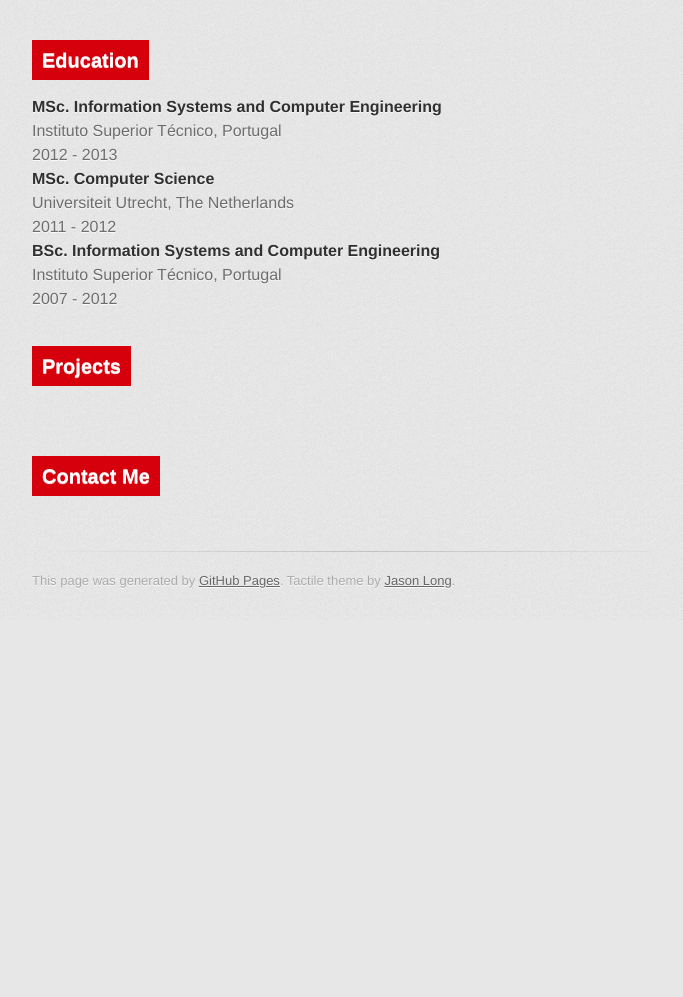
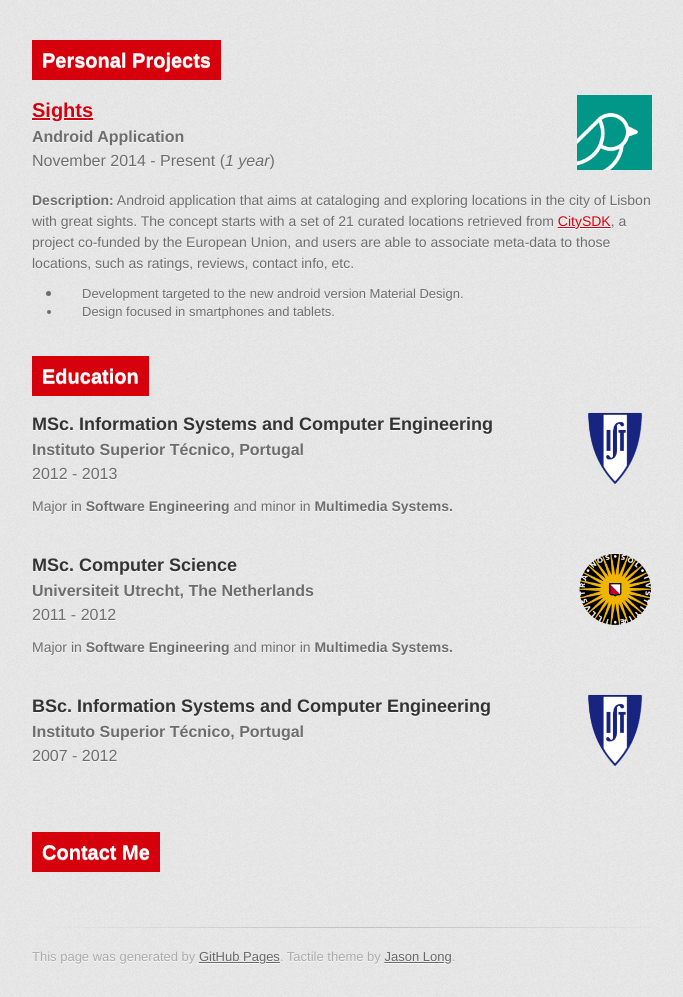
Before and after one commit to Vnepomuceno/vnepomuceno.github.io, a plain HTML site: page index.html in a window 1280 px wide. Shown: the part 760-1757 px from the top of the page, without its empty margins (298-981 px from the left). Before the commit the page ends 1380 px from the top, so only its background shows below. Drawn offline with Linux system fonts and the light colour scheme; a web font is replaced by a local one.

Commit message:
Added content in Professional Projects

```diff
--- a/index.html
+++ b/index.html
@@ -67,26 +67,69 @@
 <br/>
 
 <span class="sectionTitle">
+<a id="creating-pages-manually" class="anchor" href="#creating-pages-manually" aria-hidden="true"><span class="octicon octicon-link"></span></a>Personal Projects</span>
+
+<div class="companyDescriptionDiv">
+  <div style="display:block;position:absolute;">
+    <p class="projectTitle"><a href="http://facebook.com/sightsapp">Sights</a></p>
+    <span><strong>Android Application</strong></span><br/>
+    <span>November 2014 - Present (<span id="sightsRange"></span>)
+  </div>
+  <div style="display:block;float:right">
+    <div class="companyLogo"><a href="http://facebook.com/sightsapp"><img src="images/sights-logo.png" style="width:75px; height:75px"></a></div>
+  </div>
+</div>
+
+<script type="text/javascript">
+  document.getElementById('sightsRange').innerHTML = getDifferenceDatesNatLang(new Date('2014-11-01'), new Date());
+</script>
+
+<div style="font-size:14px"><strong>Description:</strong> Android application that aims at cataloging and exploring locations in the city of Lisbon with great sights. The concept starts with a set of 21 curated locations retrieved from <a href="http://citysdk.eu">CitySDK</a>, a project co-funded by the European Union, and users are able to associate meta-data to those locations, such as ratings, reviews, contact info, etc.</div>
+
+<ul style="margin:10px 0 0 30px;line-height:18px;">
+  <li><small>Development targeted to the new android version Material Design.</li>
+  <li><small>Design focused in smartphones and tablets.</small></li>
+</ul>
+
+<span class="sectionTitle">
 <a id="designer-templates" class="anchor" href="#designer-templates" aria-hidden="true"><span class="octicon octicon-link"></span></a>Education</span>
 
-<h4>MSc. Information Systems and Computer Engineering</h4>
-<span>Instituto Superior Técnico, Portugal</span><br/>
-<span>2012 - 2013</span>
+<div class="degreeDescriptionDiv">
+  <div style="display:block;position:absolute;">
+    <p class="degreeTitle">MSc. Information Systems and Computer Engineering</p>
+    <span style="font-size:16px;"><strong>Instituto Superior Técnico, Portugal</strong></span><br/>
+    <span style="font-size:16px;">2012 - 2013</span>
+  </div>
+  <div style="display:block;float:right">
+    <div class="companyLogo"><a href="https://tecnico.ulisboa.pt/en/"><img src="images/ist-logo.png" style="width:75px; height:75px"></a></div>
+  </div>
+</div>
+<div style="font-size:14px;margin-bottom:35px;">Major in <strong>Software Engineering</strong> and minor in <strong>Multimedia Systems.</strong></div>
 
-<h4>MSc. Computer Science</h4>
-<span>Universiteit Utrecht, The Netherlands</span><br/>
-<span>2011 - 2012</span>
+<div class="degreeDescriptionDiv">
+  <div style="display:block;position:absolute;">
+    <p class="degreeTitle">MSc. Computer Science</p>
+    <span style="font-size:16px;"><strong>Universiteit Utrecht, The Netherlands</strong></span><br/>
+    <span style="font-size:16px;">2011 - 2012</span>
+  </div>
+  <div style="display:block;float:right">
+    <div class="companyLogo"><a href="http://www.uu.nl/en"><img src="images/uu-logo.png" style="width:75px; height:75px"></a></div>
+  </div>
+</div>
+<div style="font-size:14px;margin-bottom:35px;">Major in <strong>Software Engineering</strong> and minor in <strong>Multimedia Systems.</strong></div>
 
-<h4>BSc. Information Systems and Computer Engineering</h4>
-<span>Instituto Superior Técnico, Portugal</span><br/>
-<span>2007 - 2012</span>
+<div class="degreeDescriptionDiv">
+  <div style="display:block;position:absolute;">
+    <p class="degreeTitle">BSc. Information Systems and Computer Engineering</p>
+    <span style="font-size:16px;"><strong>Instituto Superior Técnico, Portugal</strong></span><br/>
+    <span style="font-size:16px;">2007 - 2012</span>
+  </div>
+  <div style="display:block;float:right">
+    <div class="companyLogo"><a href="https://tecnico.ulisboa.pt/en/"><img src="images/ist-logo.png" style="width:75px; height:75px"></a></div>
+  </div>
+</div>
 
 <br/>
-
-<span class="sectionTitle">
-<a id="creating-pages-manually" class="anchor" href="#creating-pages-manually" aria-hidden="true"><span class="octicon octicon-link"></span></a>Projects</span>
-
-<p></p>
 
 <p class="sectionTitle">
 <a id="support-or-contact" class="anchor" href="#support-or-contact" aria-hidden="true"><span class="octicon octicon-link"></span></a>Contact Me</p>
--- a/javascripts/utils.js
+++ b/javascripts/utils.js
@@ -18,5 +18,5 @@ function getDifferenceDatesNatLang(firstDate, secondDate) {
 	var totalYears = getDiffDatesInYears(firstDate, secondDate);
 	var deltaMonths = Math.round((getDiffDatesInDays(firstDate, secondDate) - (totalYears * 365)) / 30)
 	return totalYears + ' year' + (totalYears == 1 ? '' : 's')
-		+ ' and ' + deltaMonths + ' month' + (deltaMonths == 1 ? '' : 's');
+		+ (deltaMonths == 0 ? '' : ' and ' + deltaMonths + ' month' + (deltaMonths == 1 ? '' : 's'));
 }
--- a/stylesheets/stylesheet.css
+++ b/stylesheets/stylesheet.css
@@ -374,7 +374,7 @@ footer a:hover {
 
 /* CUSTOM
 ================================================== */
-#fidelidadeRange {
+#fidelidadeRange, #sightsRange {
   font-style: italic;
 }
 
@@ -387,6 +387,13 @@ small {
 }
 
 .jobTitle {
+  font-size: 20px;
+  font-weight: bold;
+  color: #333;
+  margin: 0px;
+}
+
+.degreeTitle {
   font-size: 18px;
   font-weight: bold;
   color: #333;
@@ -410,3 +417,20 @@ small {
   overflow: auto;
   margin-bottom: 20px;
 }
+
+.degreeDescriptionDiv {
+  margin: 0 auto;
+  padding: 0;
+  overflow: auto;
+  margin-bottom: 10px;
+}
+
+.projectTitle {
+  font-size: 20px;
+  font-weight: bold;
+  margin: 0px;
+}
+
+.projectTitle a {
+  font-weight: bold;
+}
```
Also changed, not shown: images/ist-logo.png (added), images/sights-logo.png (added), images/uu-logo.png (added).
